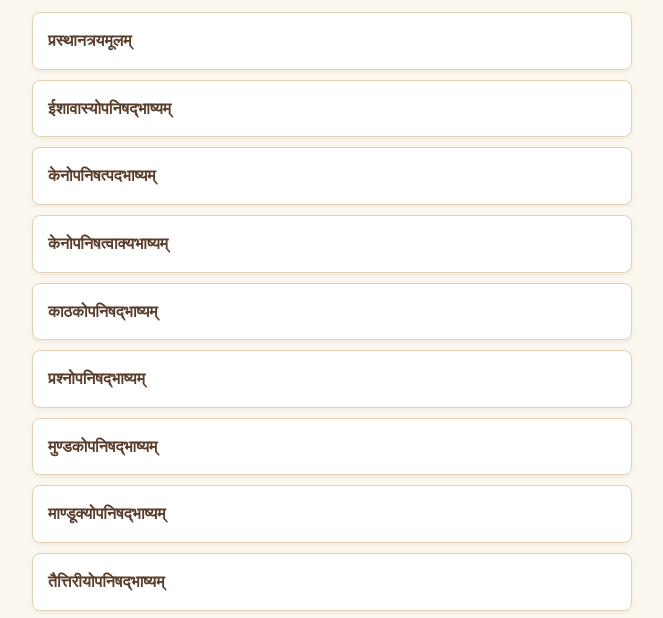
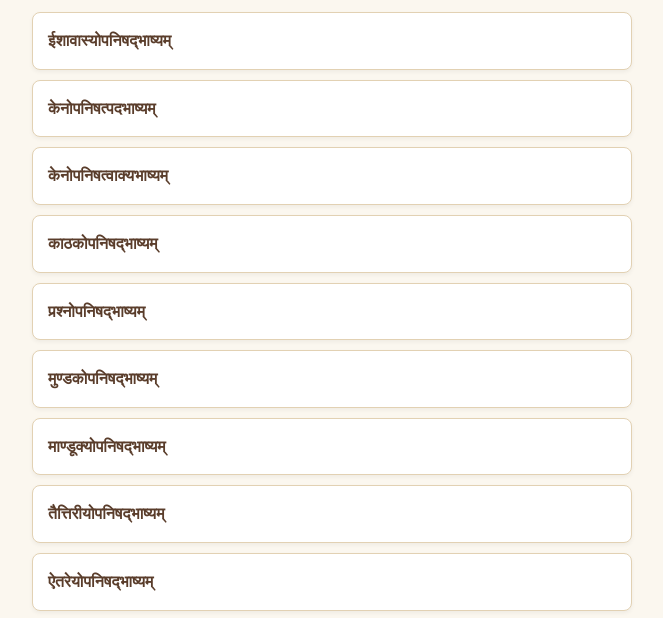
Before and after one commit to gitaarchive-tech/prasthanatrayi, a plain HTML site: page index.html in a window 1280 px wide. Shown: the part 131-749 px from the top of the page, without its empty margins (308-971 px from the left). Drawn offline with Linux system fonts and the light colour scheme.

Commit message:
Remove mula_index from bhashya menu

```diff
--- a/index.html
+++ b/index.html
@@ -29,7 +29,7 @@
     </div>
 
     <ul>
-        <li><a href="mula_index.html" class="folder-link">प्रस्थानत्रयमूलम्</a></li>
+
         <li><a href="index_001_IshaBhashya.html" class="folder-link">ईशावास्योपनिषद्भाष्यम्</a></li>
         <li><a href="index_002a_KenaPadaBhashya.html" class="folder-link">केनोपनिषत्पदभाष्यम्</a></li>
         <li><a href="index_002b_KenaVakyaBhashya.html" class="folder-link">केनोपनिषत्वाक्यभाष्यम्</a></li>
```
